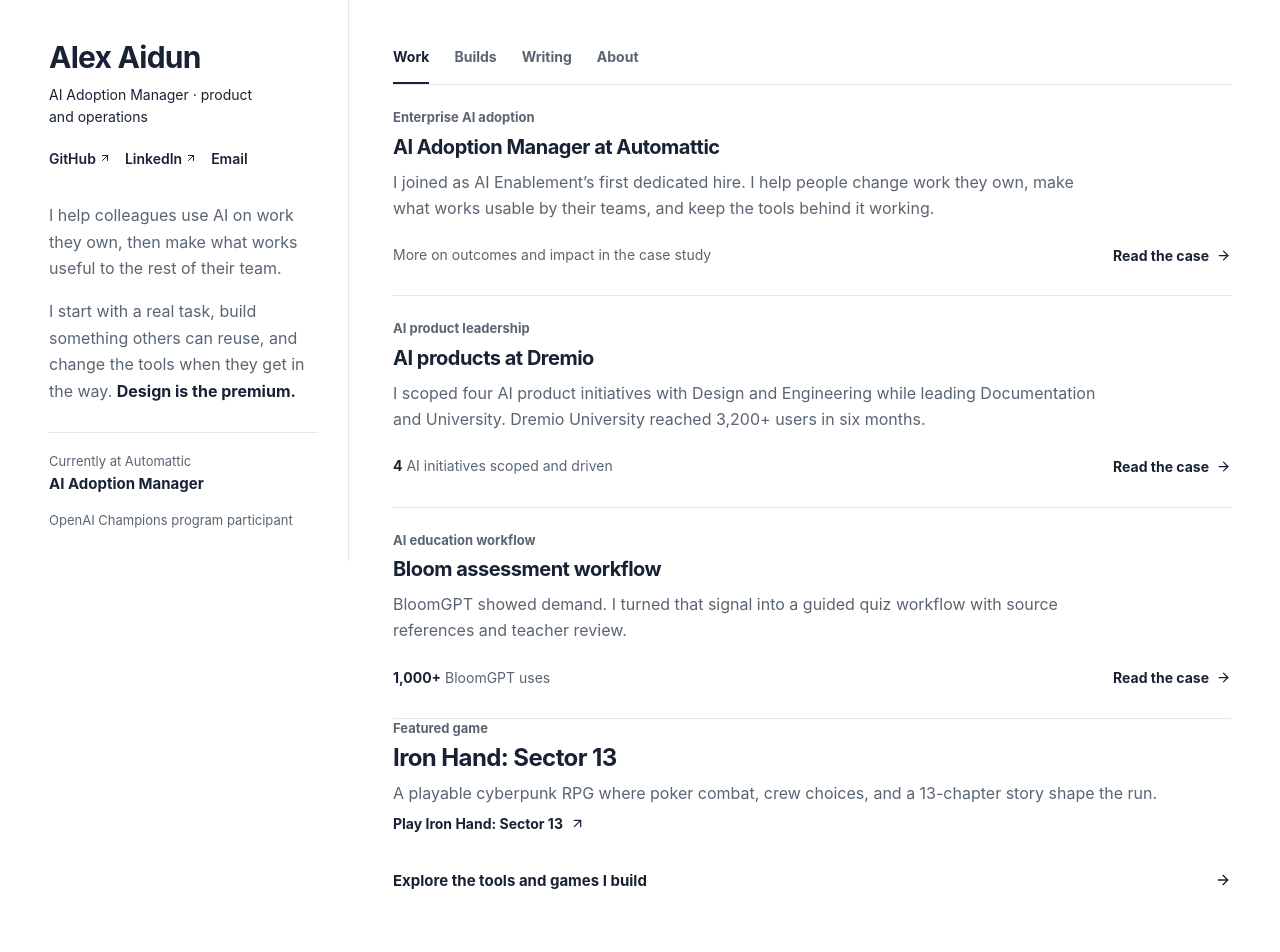
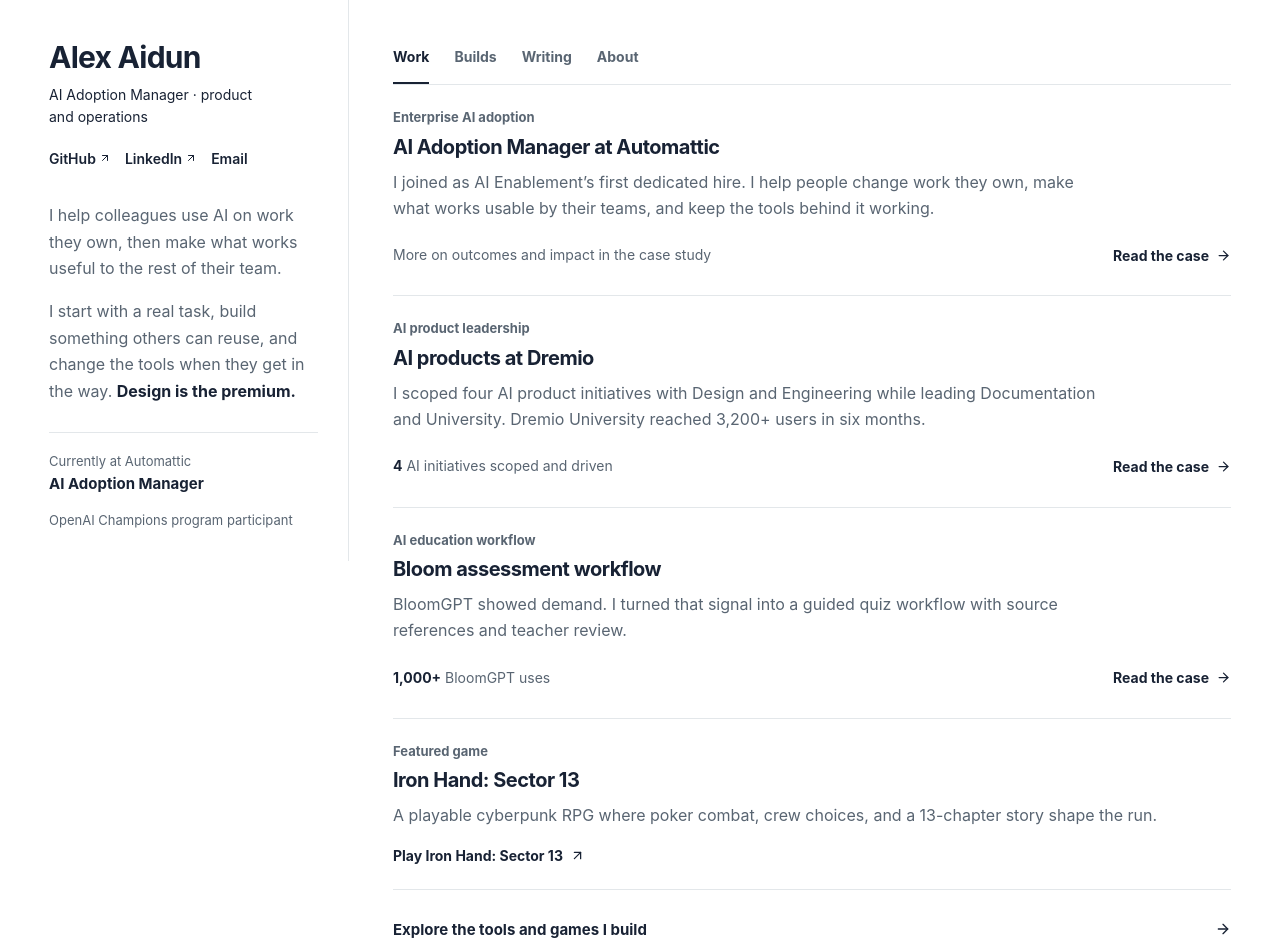
Before and after one commit to bobuel/aydoon, a React (Vite) app: page / in a window 1280 px wide. Shown: the top 952 px of the page. Built offline with nearby package versions, Linux system fonts and the light colour scheme.

Commit message:
Showcase Iron Hand and clarify project links (hybrid.css)

```diff
--- a/hybrid.css
+++ b/hybrid.css
@@ -55,6 +55,10 @@
 .row-description { font-size: 1rem; line-height: 1.65; color: var(--muted); margin-top: 8px; }
 .case-row .row-description { max-width: 70ch; }
 .project-row .row-description { margin-top: 5px; }
+.featured-build { border-bottom: 1px solid var(--line); padding: 23px 0 16px; }
+.featured-build h2 { font-size: 1.25rem; line-height: 1.4; }
+.featured-build .row-link { margin-top: 10px; }
+.project-row--featured { border-top: 2px solid var(--ink); margin-top: 18px; }
 .case-row-footer, .project-row-footer { display: flex; gap: 16px; justify-content: space-between; align-items: center; margin-top: 17px; flex-wrap: wrap; }
 .project-row-footer { margin-top: 8px; }
 .case-proof { color: var(--muted); font-size: .875rem; line-height: 1.6; }
```
